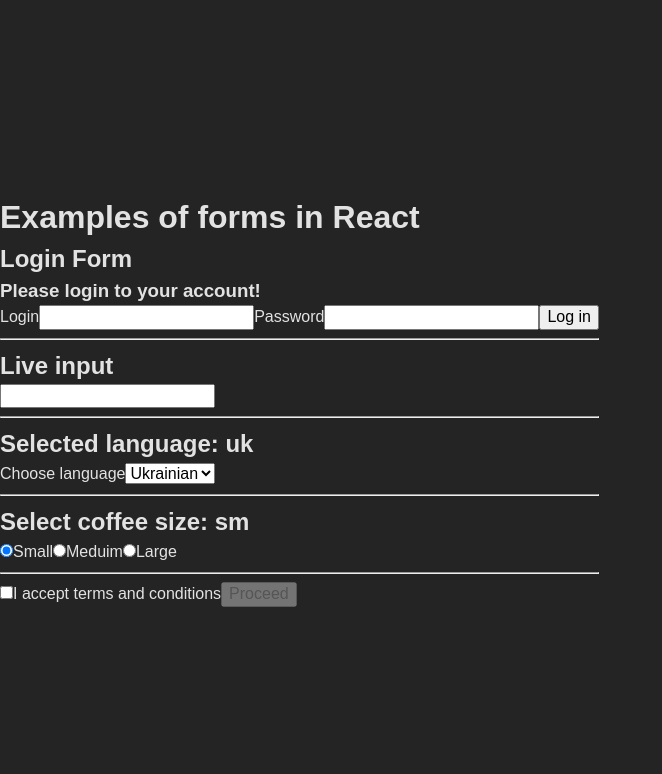
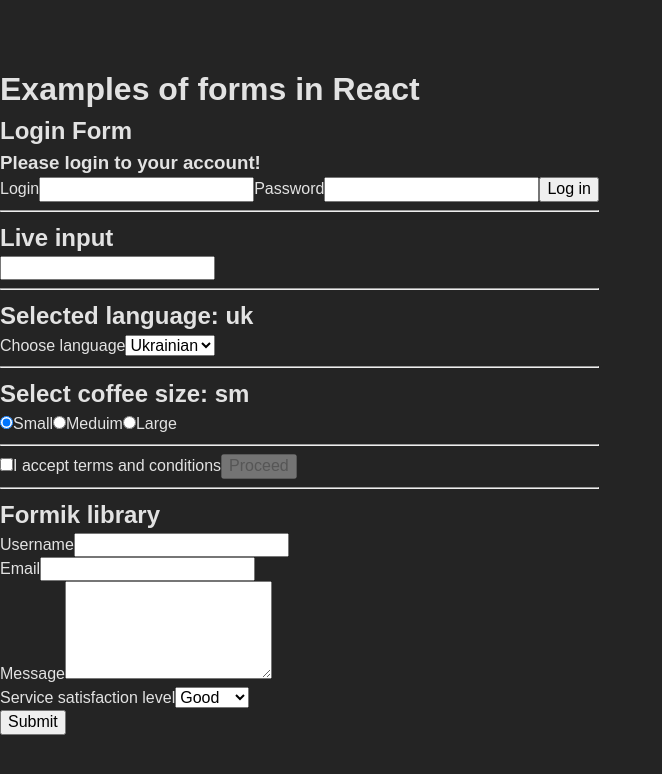
Before and after one commit to MykhailoVobolis/my-react-test-project, a React (Vite) app: page / in a window 1280 px wide. Shown: the top 774 px of the page, without its empty margins (0-662 px from the left). Built offline with nearby package versions, Linux system fonts and the light colour scheme.

Commit message:
examples of form on react

```diff
--- a/package.json
+++ b/package.json
@@ -11,10 +11,12 @@
   },
   "dependencies": {
     "clsx": "^2.1.0",
+    "formik": "^2.4.5",
     "modern-normalize": "^2.0.0",
     "react": "^18.2.0",
     "react-dom": "^18.2.0",
-    "react-icons": "^5.0.1"
+    "react-icons": "^5.0.1",
+    "yup": "^1.4.0"
   },
   "devDependencies": {
     "@types/react": "^18.2.66",
--- a/src/components/App.jsx
+++ b/src/components/App.jsx
@@ -3,6 +3,7 @@
 import LangSwitcher from "./LangSwitcher";
 import CoffeeSel from "./CoffeeSel";
 import TermsUse from "./TermsUse";
+import FeedbackForm from "./FeedbackForm";
 import { useState } from "react";
 
 export default function App() {
@@ -30,6 +31,7 @@
       </>
       <CoffeeSel value={coffeeSize} onSelect={setCoffeeSize} />
       <TermsUse value={hasAccepted} onSelect={setHasAccepted} />
+      <FeedbackForm />
     </div>
   );
 }
--- /dev/null
+++ b/src/components/FeedbackForm.jsx
@@ -0,0 +1,70 @@
+// Formik Form
+import { useId } from "react";
+import { Formik, Form, Field } from "formik";
+// імпорт бібліотеки Yup для валідації полів форми
+import * as Yup from "yup";
+import { ErrorMessage } from "formik";
+
+const FeedbackSchema = Yup.object().shape({
+  username: Yup.string().min(2, "Too Short!").max(50, "Too Long!").required("Required"),
+  email: Yup.string().email("Must be a valid email!").required("Required"),
+  message: Yup.string().min(3, "Too short").max(256, "Too long").required("Required"),
+  level: Yup.string().oneOf(["good", "neutral", "bad"]).required("Required"),
+});
+
+const initialValues = {
+  username: "",
+  email: "",
+};
+
+export default function FeedbackForm() {
+  const nameFieldId = useId();
+  const emailFieldId = useId();
+  const msgFieldId = useId();
+  const levelFieldId = useId();
+
+  const handleSubmit = (values, actions) => {
+    console.log(values);
+    actions.resetForm();
+  };
+
+  return (
+    <>
+      <hr />
+      <h2>Formik library</h2>
+      <Formik initialValues={initialValues} onSubmit={handleSubmit} validationSchema={FeedbackSchema}>
+        <Form>
+          <div>
+            <label htmlFor={nameFieldId}>Username</label>
+            <Field type="text" name="username" id={nameFieldId} />
+            <ErrorMessage name="username" as="span" />
+          </div>
+
+          <div>
+            <label htmlFor={emailFieldId}>Email</label>
+            <Field type="email" name="email" id={emailFieldId} />
+            <ErrorMessage name="email" as="span" />
+          </div>
+
+          <div>
+            <label htmlFor={msgFieldId}>Message</label>
+            <Field as="textarea" name="message" id={msgFieldId} rows="5" />
+            <ErrorMessage name="message" as="span" />
+          </div>
+
+          <div>
+            <label htmlFor={levelFieldId}>Service satisfaction level</label>
+            <Field as="select" name="level" id={levelFieldId}>
+              <option value="good">Good</option>
+              <option value="neutral">Neutral</option>
+              <option value="bad">Bad</option>
+            </Field>
+            <ErrorMessage name="level" as="span" />
+          </div>
+
+          <button type="submit">Submit</button>
+        </Form>
+      </Formik>
+    </>
+  );
+}
```
Also changed, not shown: 1 other file (tests, documents, lock files or other folders).
